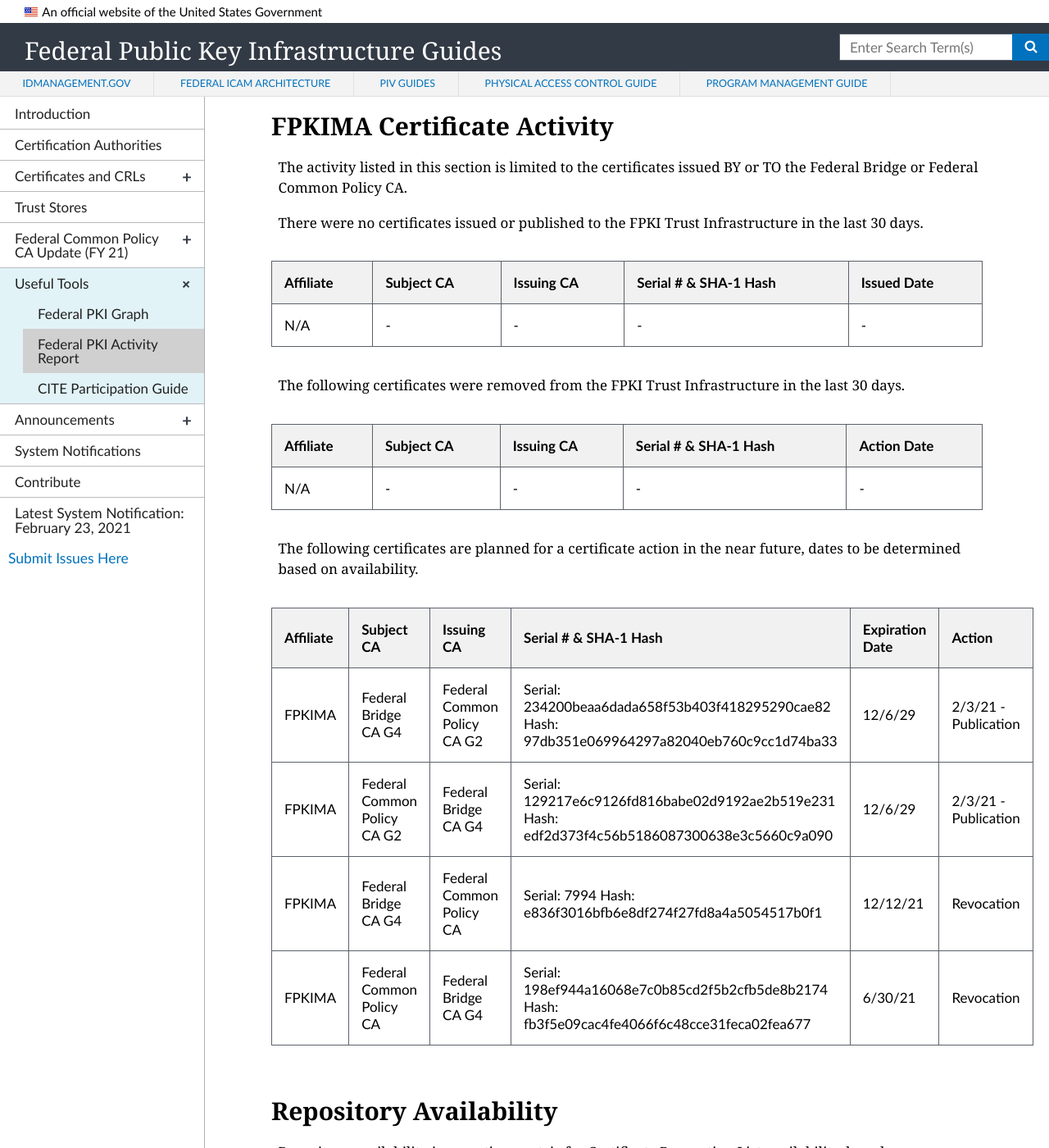
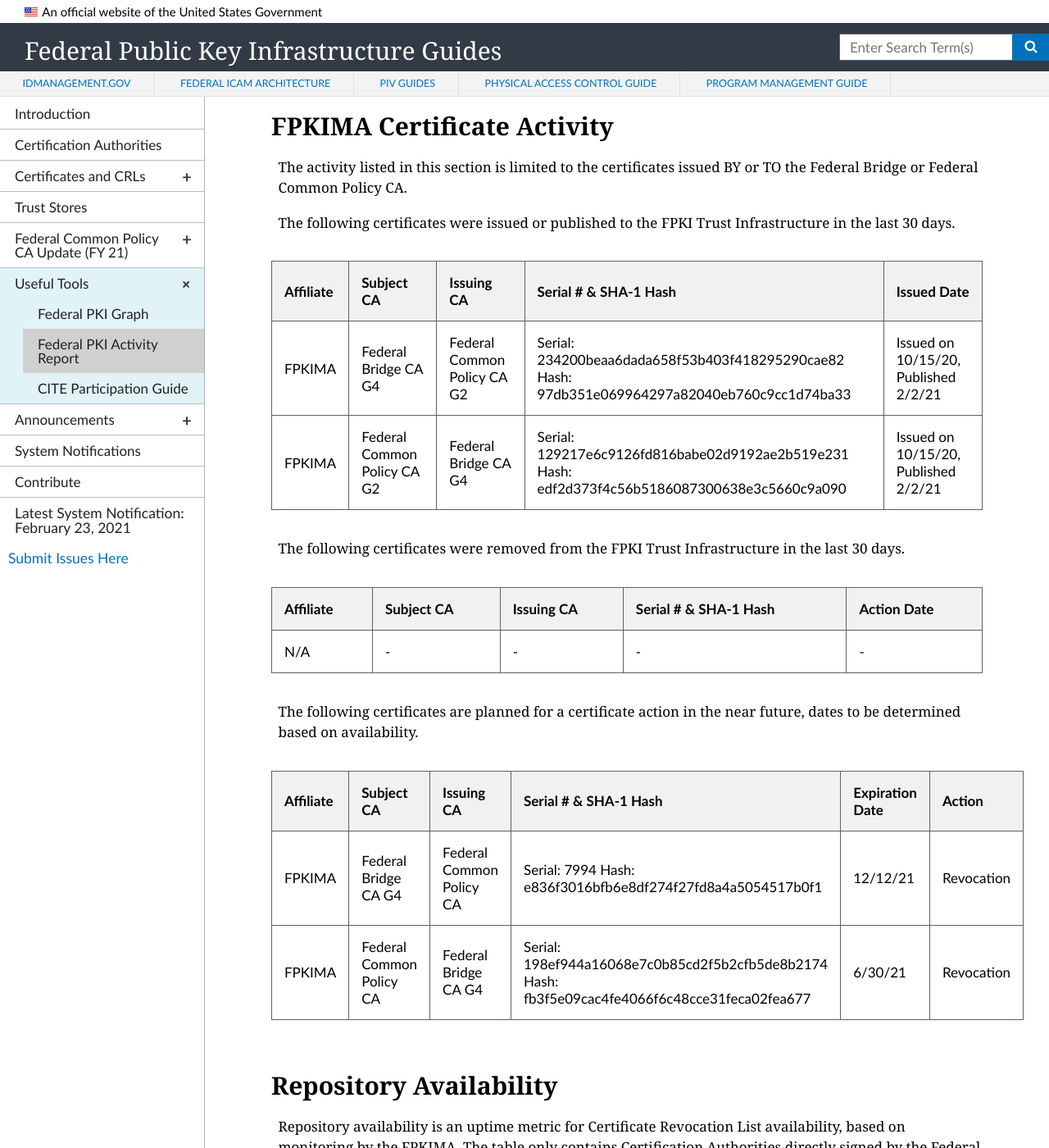
Before and after one commit to GSA/fpki-guides, a Jekyll site: the page built from _tools/03_fpki_activity_report.md, in a window 1280 px wide and 1400 px high, scrolled down 1478 px. Shown: the whole window at 82% size. Built offline with Jekyll 4.4.1, drawn with Linux system fonts in a browser that asks for light colours; nearby versions of some CDN libraries; some of the changed text lies outside the part shown.

Commit message:
Update_Cert_Activity_Tables

```diff
--- a/_tools/03_fpki_activity_report.md
+++ b/_tools/03_fpki_activity_report.md
@@ -26,11 +26,12 @@
 ## FPKIMA Certificate Activity
 The activity listed in this section is limited to the certificates issued BY or TO the Federal Bridge or Federal Common Policy CA.
 
-There were no certificates issued or published to the FPKI Trust Infrastructure in the last 30 days.
+The following certificates were issued or published to the FPKI Trust Infrastructure in the last 30 days.
 
 | Affiliate | Subject CA | Issuing CA | Serial # & SHA-1 Hash | Issued Date |
 | --------- | ---------- | ---------- | --------------------- | ----------- |
-| N/A | - | - | - | - |
+| FPKIMA | Federal Bridge CA G4	| Federal Common Policy CA G2 | Serial: 234200beaa6dada658f53b403f418295290cae82 Hash: 97db351e069964297a82040eb760c9cc1d74ba33 | Issued on 10/15/20, Published 2/2/21 |
+| FPKIMA | Federal Common Policy CA G2 | Federal Bridge CA G4 | Serial: 129217e6c9126fd816babe02d9192ae2b519e231 Hash: edf2d373f4c56b5186087300638e3c5660c9a090 | Issued on 10/15/20, Published 2/2/21 |
 
 The following certificates were removed from the FPKI Trust Infrastructure in the last 30 days.
 
@@ -43,10 +44,8 @@
 
 | Affiliate | Subject CA | Issuing CA | Serial # & SHA-1 Hash | Expiration Date | Action |
 | --------- | ---------- | ---------- | --------------------- | --------------- | ------ |
-| FPKIMA | Federal Bridge CA G4	| Federal Common Policy CA G2 | Serial: 234200beaa6dada658f53b403f418295290cae82 Hash: 97db351e069964297a82040eb760c9cc1d74ba33 | 12/6/29 | 2/3/21 - Publication |
-FPKIMA | Federal Common Policy CA G2 | Federal Bridge CA G4 | Serial: 129217e6c9126fd816babe02d9192ae2b519e231 Hash: edf2d373f4c56b5186087300638e3c5660c9a090 | 12/6/29 | 2/3/21 - Publication |
-FPKIMA | Federal Bridge CA G4 | Federal Common Policy CA | Serial: 7994 Hash: e836f3016bfb6e8df274f27fd8a4a5054517b0f1 |	12/12/21 | Revocation |
-FPKIMA | Federal Common Policy CA | Federal Bridge CA G4 | Serial: 198ef944a16068e7c0b85cd2f5b2cfb5de8b2174 Hash: fb3f5e09cac4fe4066f6c48cce31feca02fea677 | 6/30/21 | Revocation |
+| FPKIMA | Federal Bridge CA G4 | Federal Common Policy CA | Serial: 7994 Hash: e836f3016bfb6e8df274f27fd8a4a5054517b0f1 |	12/12/21 | Revocation |
+| FPKIMA | Federal Common Policy CA | Federal Bridge CA G4 | Serial: 198ef944a16068e7c0b85cd2f5b2cfb5de8b2174 Hash: fb3f5e09cac4fe4066f6c48cce31feca02fea677 | 6/30/21 | Revocation |
 
 
 
```
Also changed, not shown: other parts of _tools/03_fpki_activity_report.md (+1 -1 lines).
